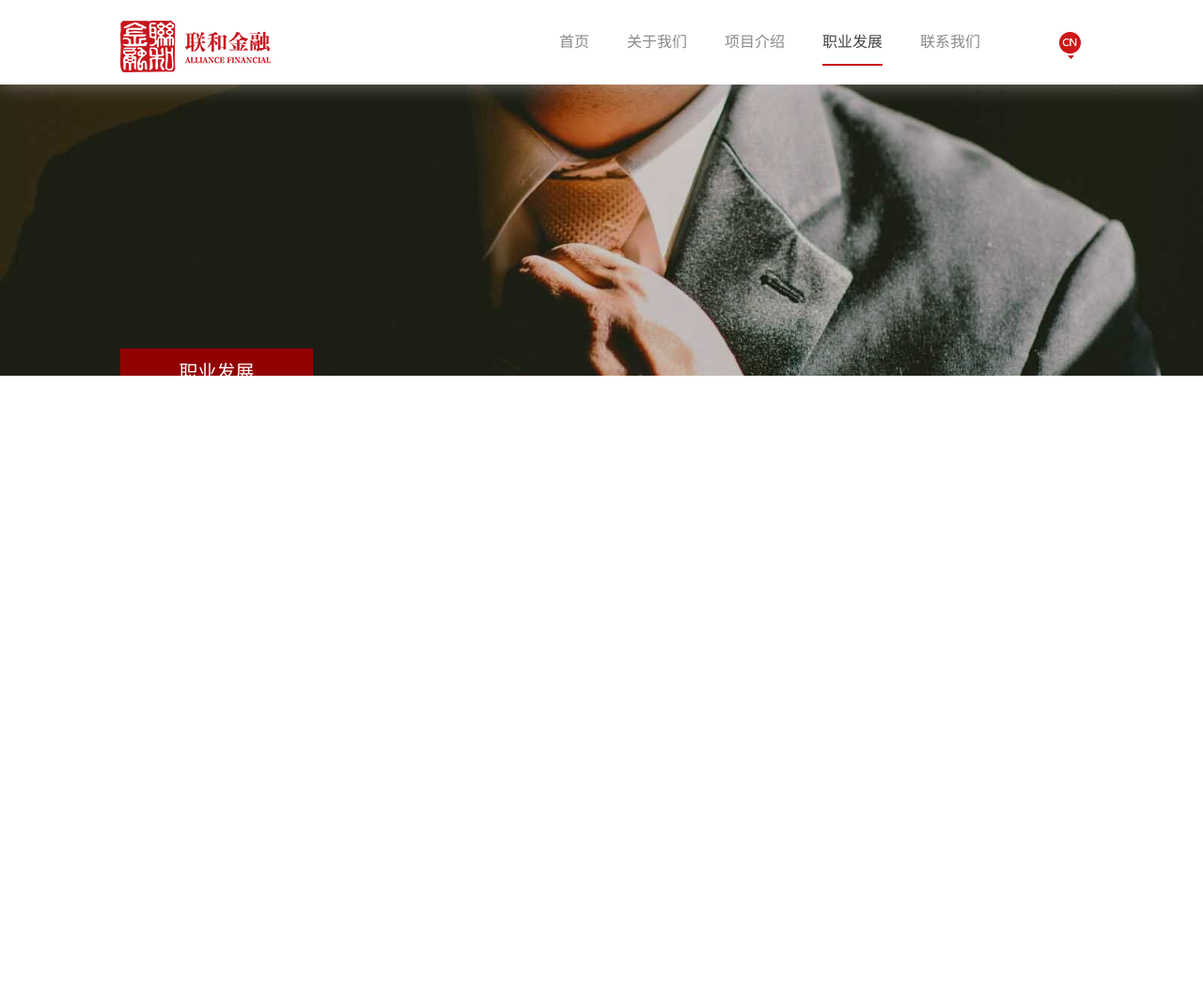
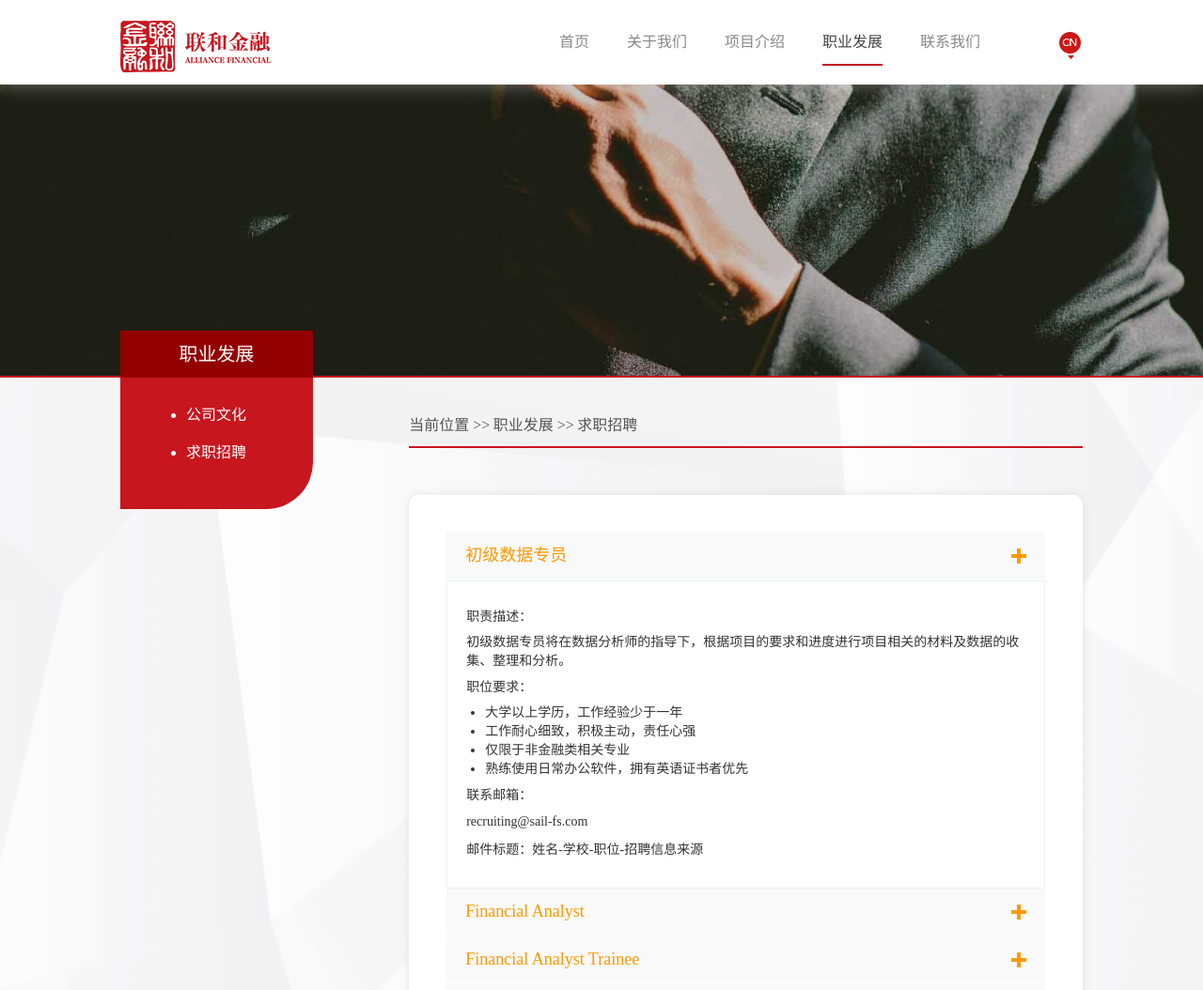
Before and after one commit to dacer250/safs-website, a plain HTML site: page job.html in a window 1280 px wide. Shown: the top 1054 px of the page at 94% size. Before the commit the page ends 800 px from the top, so only its background shows below. Drawn offline with Linux system fonts and the light colour scheme.

Commit message:
3.14
3.14

```diff
--- a/css/page.css
+++ b/css/page.css
@@ -7,7 +7,6 @@
     overflow: hidden ! important;/*溢出隐藏消除滚动条*/
     width: 100%;
     height: 400px;
-    z-index: -1;
 }
 .main-wrapper-1{
     background-image: url(../img/banner-1.jpg);
@@ -29,22 +28,11 @@
     background-image: url(../img/banner-5.jpg);
 }
 
-/*.main-wrapper:before {
-  content: ' ';
-  position: fixed;
-  z-index: -1;
-  top: 0;
-  right: 0;
-  bottom: 0;
-  left: 0;
-  background: url(../img/banner-2.jpg) center 0 no-repeat;
-  background-size: cover;
-}*/
 /*子页banner*/
 .advert{
+	width: 100%;
 	height: 400px;
 	background-color: rgba(0,0,0,0.2);
-	border-bottom: 2px #c7161e solid;
 }
 
 .advert h1{
@@ -69,7 +57,7 @@ section{
 	background-size: cover;
 	width: 100%;
 	height: 100%;
-	/*background-color: #f7f7f7;*/
+	border-top: 2px #c7161e solid;
 }
 .box{
 	width: 80%;
```
Also changed, not shown: contactus.html (+1 -0 lines), culture.html (+1 -0 lines), job.html (+1 -0 lines), product-2.html (+1 -0 lines), product-3.html (+1 -0 lines), product-4.html (+1 -0 lines), product.html (+1 -0 lines), team.html (+1 -0 lines).
